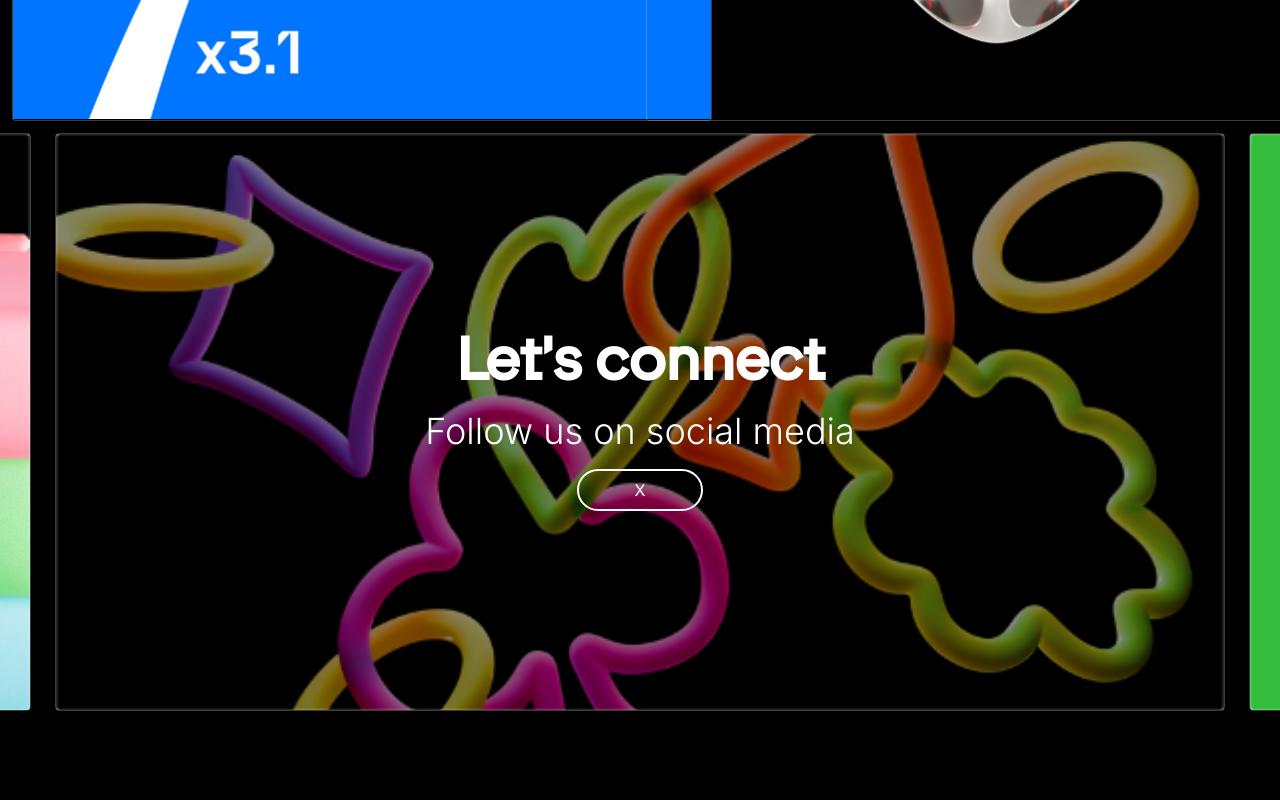
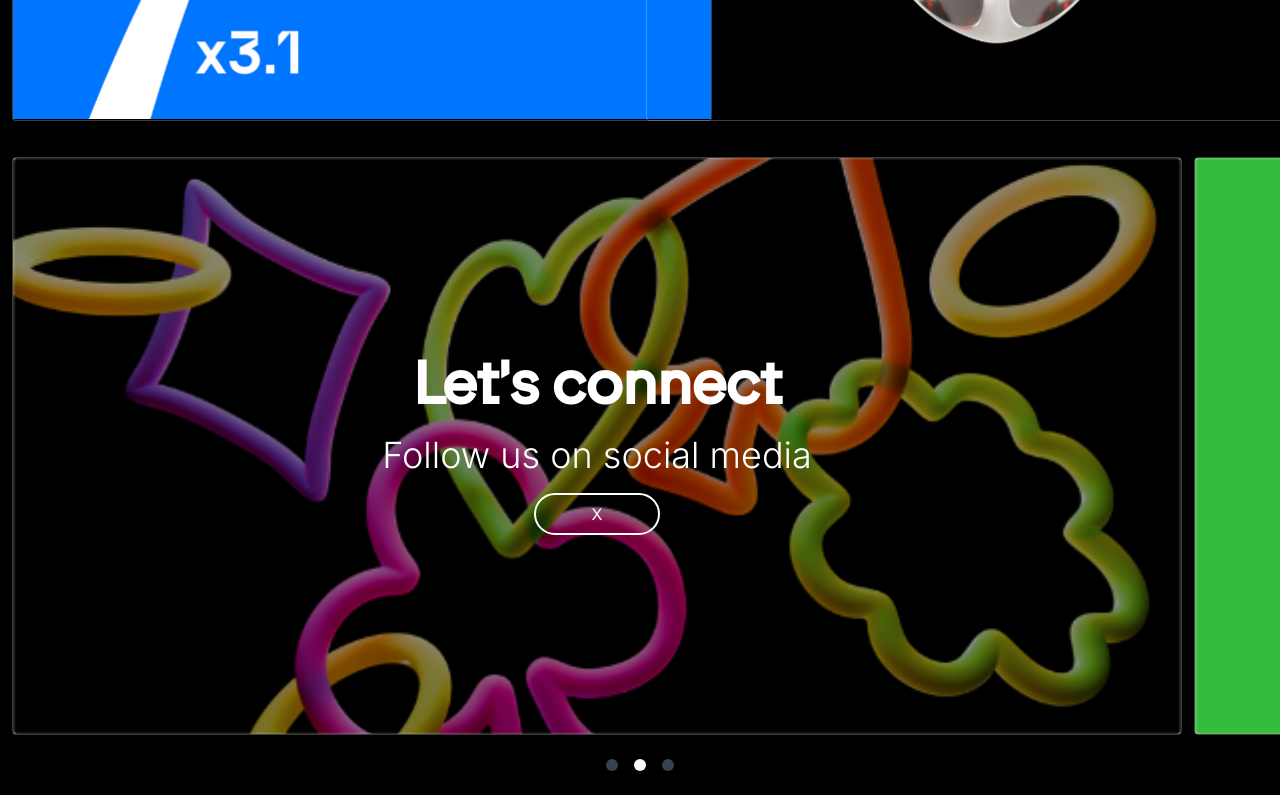
Before and after one commit to Caden0002/DicerFrontendGamePage, a React (Vite) app: page / in a window 1280 px wide. Shown: the part 2160-2960 px from the top of the page. Built offline with nearby package versions, Linux system fonts and the light colour scheme.

Commit message:
“added_dots_to_announcement”

```diff
--- a/src/App.jsx
+++ b/src/App.jsx
@@ -12,8 +12,8 @@ export default function App() {
             <Hero />
             <QuestBanner />
             <GameBento />
-            {/* <Announcement /> */}
-            <AnnouncementInfinite />
+            <Announcement />
+            {/* <AnnouncementInfinite /> */}
 
 
             {/* <Page1 /> */}
--- a/src/components/Announcement.jsx
+++ b/src/components/Announcement.jsx
@@ -1,4 +1,4 @@
-import React, { useEffect, useRef } from 'react';
+import React, { useState, useEffect, useRef } from 'react';
 import '../../static/fonts.css';
 import AnnouncementPoster1 from './AnnouncementPoster1.jsx';
 import AnnouncementPoster2 from './AnnouncementPoster2.jsx'; // Corrected import statement
@@ -8,18 +8,29 @@ const background = "bg-backgroundColorPrimary"; // Replace with the correct Tail
 
 function Announcement(props) {
     const scrollContainerRef = useRef(null);
+    const [activeIndex, setActiveIndex] = useState(1); // Assuming the middle poster is the initial active one
+useEffect(() => {
+    const container = scrollContainerRef.current;
+    const handleScroll = () => {
+        const scrollLeft = container.scrollLeft;
+        const slideWidth = container.children[0].children[0].offsetWidth;
+        const index = Math.round(scrollLeft / slideWidth);
+        setActiveIndex(index);
+    };
+    container.addEventListener('scroll', handleScroll);
+    return () => container.removeEventListener('scroll', handleScroll);
+}, []);
 
-    useEffect(() => {
-        // Scroll to the middle poster
+    const handleDotClick = (index) => {
         const container = scrollContainerRef.current;
         if (container) {
-            const middlePosterIndex = Math.floor(container.children[0].children.length / 2);
-            const middlePoster = container.children[0].children[middlePosterIndex];
-            if (middlePoster) {
-                container.scrollLeft = middlePoster.offsetLeft - (container.clientWidth - middlePoster.clientWidth) / 2;
+            const poster = container.children[0].children[index];
+            if (poster) {
+                container.scrollLeft = poster.offsetLeft - (container.clientWidth - poster.clientWidth) / 2;
+                setActiveIndex(index);
             }
         }
-    }, []);
+    };
 
     return (
         <div className={`relative flex h-full ${background}`}>
@@ -37,6 +48,15 @@ function Announcement(props) {
                         </div>
                     </div>
                 </div>
+                <div className="flex items-center justify-center pb-6">
+                    {[0, 1, 2].map(index => (
+                        <div
+                            key={index}
+                            className={`w-3 h-3 rounded-full mx-2 cursor-pointer ${index === activeIndex ? 'bg-neutral-50' : 'bg-gray-700'}`}
+                            onClick={() => handleDotClick(index)}
+                        />
+                    ))}
+                </div>
             </div>
         </div>
     );
--- a/src/components/AnnouncementInfinite.jsx
+++ b/src/components/AnnouncementInfinite.jsx
@@ -22,7 +22,6 @@ function Announcement(props) {
         draggable: true, // Enable dragging to scroll
         autoplay: true, // Enable autoplay
         autoplaySpeed: 2000, // Set autoplay speed to 2 seconds
-
         dots: true,
 
     customPaging: i => (
--- a/styles.css
+++ b/styles.css
@@ -22,3 +22,7 @@
   .slick-dots .slick-active .ft-slick__dots--custom {
     background-color: #ffffff;
   }
+
+  .slick-slider {
+
+}
```
